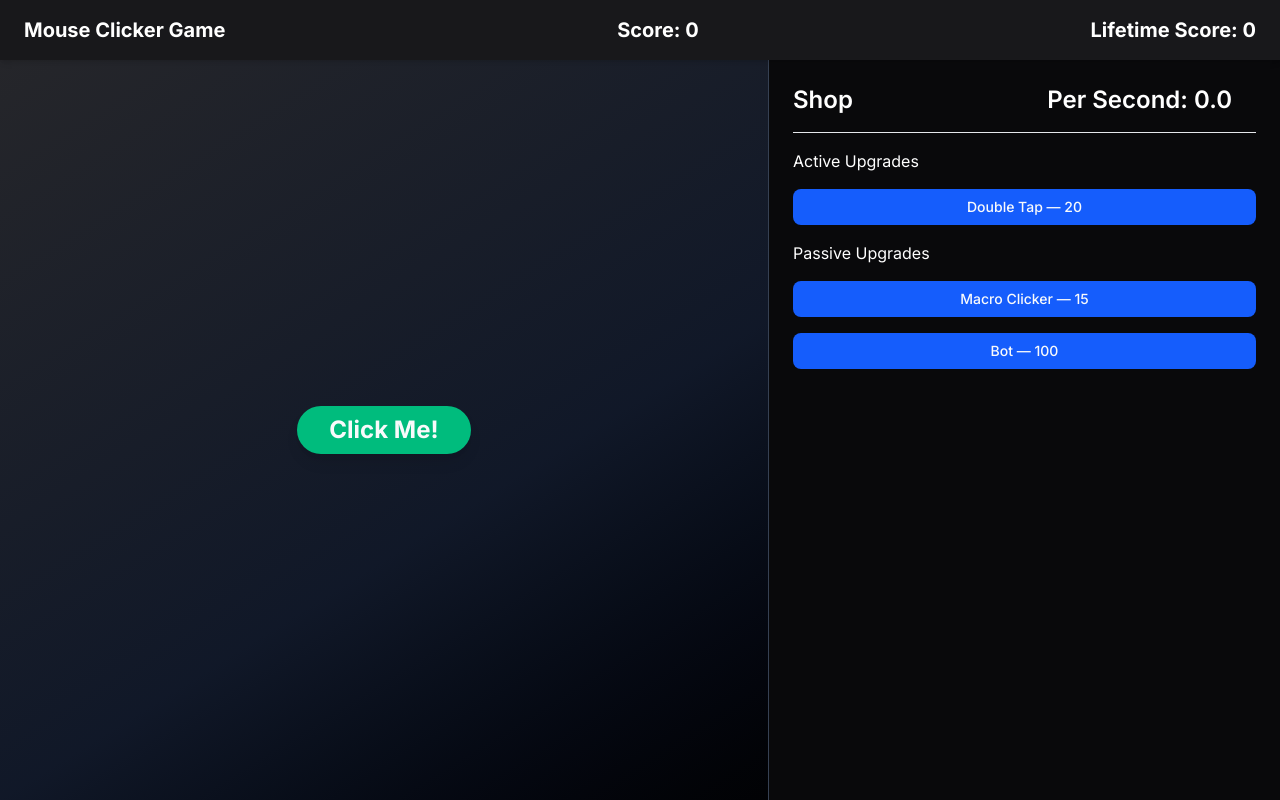
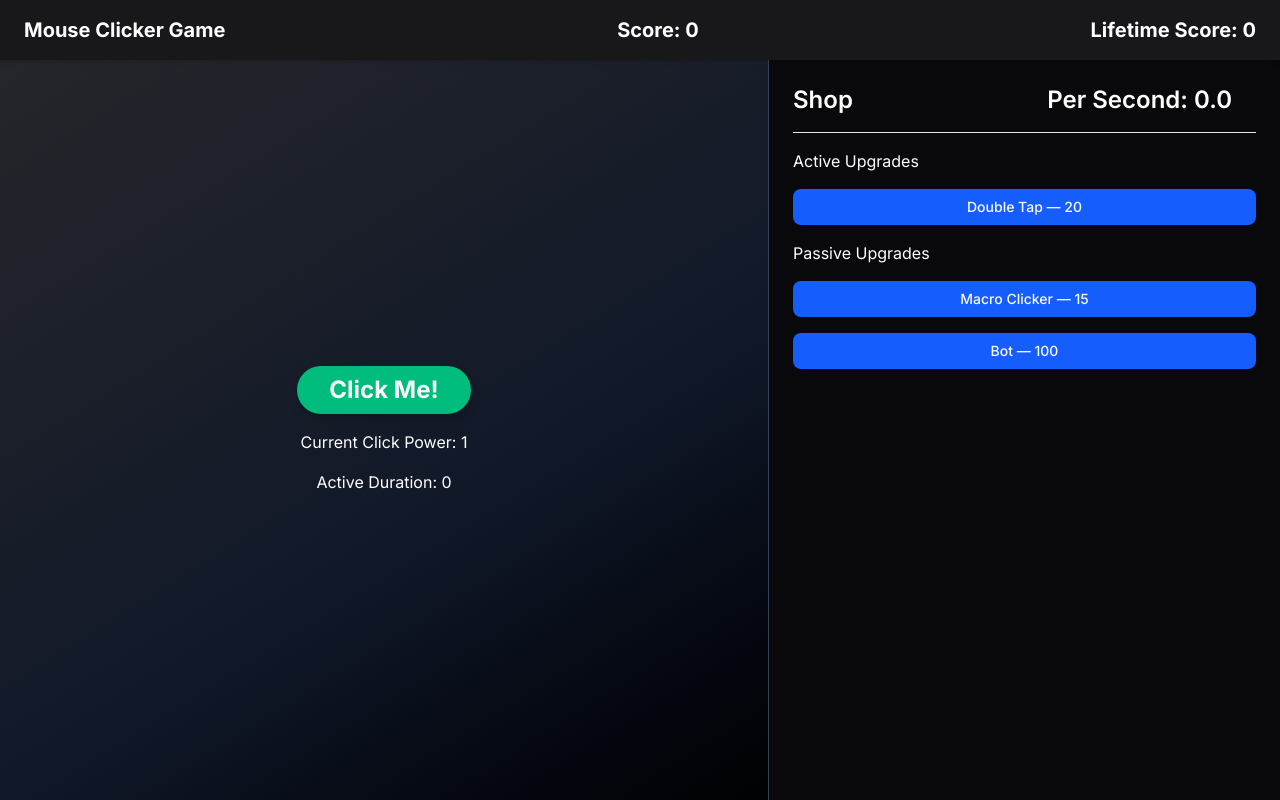
Before and after one commit to ItzYaboiiJoe/MouseClicker, a Next.js app: page / in a window 1280 px wide. Built offline with nearby package versions, Linux system fonts and the light colour scheme.

Commit message:
Created a countdown for active upgrades and displaying them on the main page

```diff
--- a/src/app/(root)/page.tsx
+++ b/src/app/(root)/page.tsx
@@ -12,6 +12,7 @@ export default function Home() {
   const [lifetimeScore, setLifetimeScore] = useState(0);
   const [passivePoints, setPassivePoints] = useState(0);
   const [clickPower, setClickPower] = useState(1);
+  const [activeDuration, setActiveDuration] = useState(0);
 
   // Increment score on button click
   const incrementScore = () => {
@@ -32,6 +33,23 @@ export default function Home() {
     return () => clearInterval(interval);
   }, [passivePoints, score, lifetimeScore]);
 
+  // Countdown for active upgrade duration
+  useEffect(() => {
+    if (activeDuration <= 0) return;
+
+    const interval = setInterval(() => {
+      setActiveDuration((prev) => {
+        if (prev <= 1) {
+          clearInterval(interval);
+          return 0;
+        }
+        return prev - 1;
+      });
+    }, 1000);
+
+    return () => clearInterval(interval);
+  }, [activeDuration]);
+
   return (
     <div className="min-h-screen bg-gradient-to-br from-zinc-800 via-gray-900 to-black text-white flex flex-col">
       {/* Top Bar */}
@@ -47,6 +65,8 @@ export default function Home() {
           >
             Click Me!
           </Button>
+          <p className="mt-4">Current Click Power: {clickPower}</p>
+          <p className="mt-4">Active Duration: {activeDuration}</p>
         </div>
 
         {/* Shop / Sidebar */}
@@ -67,6 +87,7 @@ export default function Home() {
               setScore={setScore}
               clickPower={clickPower}
               setClickPower={setClickPower}
+              setActiveDuration={setActiveDuration}
             />
             {/* Passive Upgrades Buttons */}
             <PassiveUpgrades
--- a/src/components/powerups/activeUpgrades.tsx
+++ b/src/components/powerups/activeUpgrades.tsx
@@ -7,6 +7,7 @@ interface ActiveUpgradesProps {
   setScore: React.Dispatch<React.SetStateAction<number>>;
   clickPower: number;
   setClickPower: React.Dispatch<React.SetStateAction<number>>;
+  setActiveDuration: React.Dispatch<React.SetStateAction<number>>;
 }
 
 const ActiveUpgrades: React.FC<ActiveUpgradesProps> = ({
@@ -14,14 +15,24 @@ const ActiveUpgrades: React.FC<ActiveUpgradesProps> = ({
   setScore,
   clickPower,
   setClickPower,
+  setActiveDuration,
 }) => {
   const handlePurchase = (upgradeIndex: number, cost: number) => {
     if (score < cost) return;
 
     setScore((score) => score - cost);
 
+    // Storing and setting up the click powers
+    const originalClickPower = clickPower;
     const newClickPower = clickPower * upgrades[upgradeIndex].effect;
     setClickPower(newClickPower);
+
+    // Reverting click power after the upgrade duration
+    const duration = upgrades[upgradeIndex].duration * 1000;
+    setActiveDuration(duration / 1000);
+    setTimeout(() => {
+      setClickPower(originalClickPower);
+    }, duration);
   };
 
   return (
```
